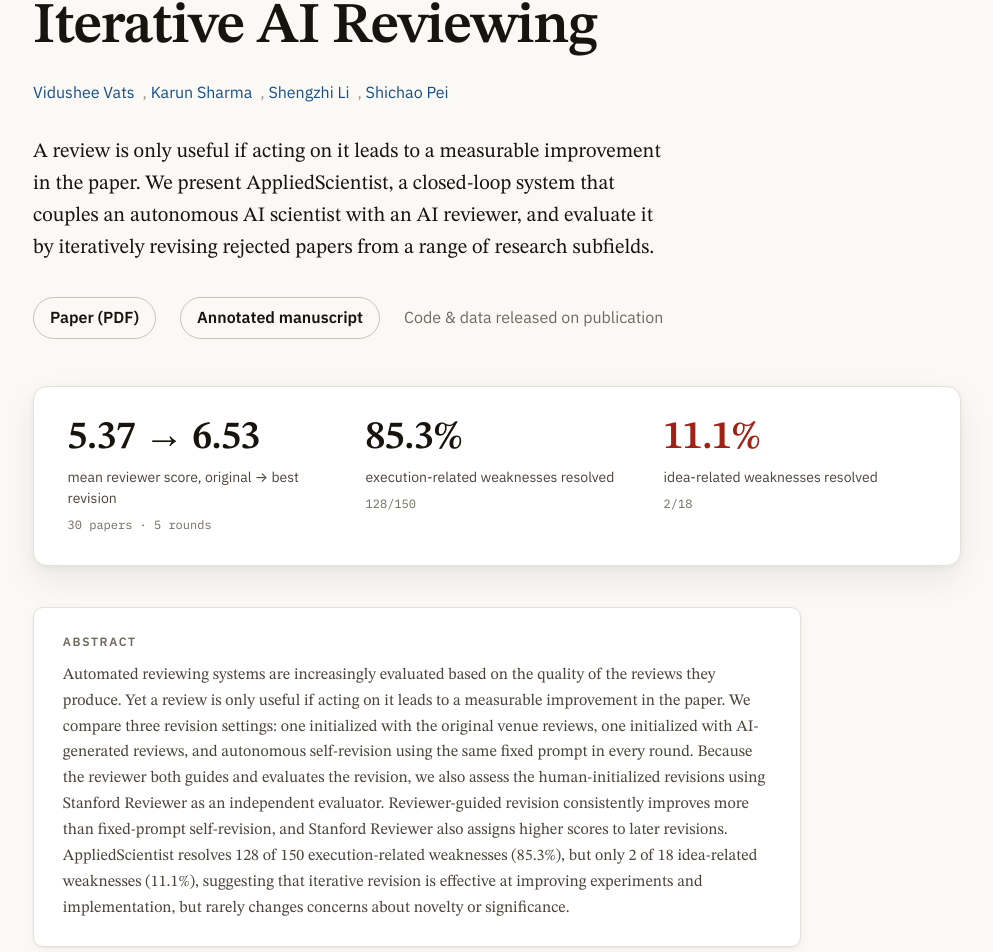
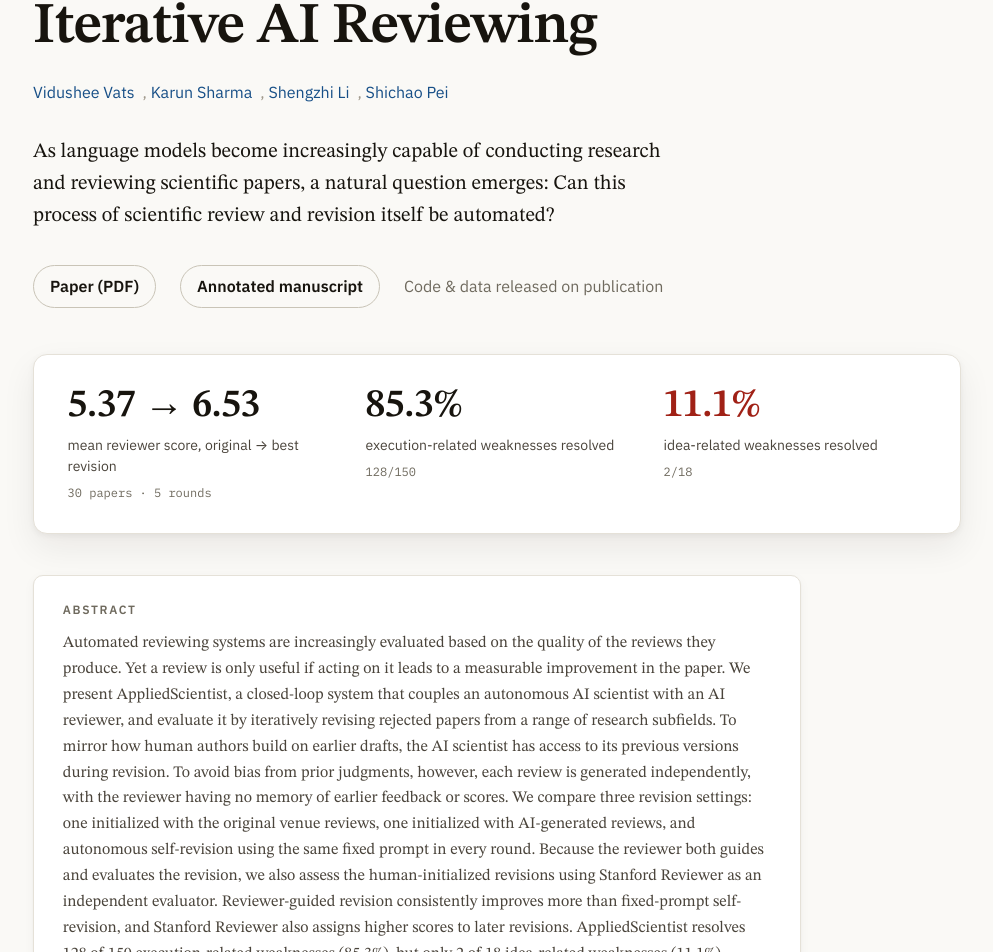
Before and after one commit to TheAppliedScientist/theappliedscientist.github.io, a Next.js app: page / in a window 1280 px wide. Shown: the part 317-1269 px from the top of the page, without its empty margins (95-1088 px from the left). Built offline with nearby package versions, Linux system fonts and the light colour scheme.

Commit message:
Source remaining copy from the paper or match its style

```diff
--- a/app/components/ExampleReview.tsx
+++ b/app/components/ExampleReview.tsx
@@ -7,9 +7,9 @@ export default function ExampleReview() {
   return (
     <div className="example-review">
       <p className="review-note">
-        The following content is an example review produced by our AI
-        Reviewer and AppliedScientist for the paper below. Each critique is
-        linked to the passage it refers to in the annotated manuscript.
+        The following content is an example review and annotated manuscript
+        produced by our AI Reviewer and AppliedScientist for the paper
+        mentioned below. Each critique is linked to the passage it refers to.
       </p>
 
       <p className="detail-kicker">
--- a/app/components/Hero.tsx
+++ b/app/components/Hero.tsx
@@ -23,11 +23,9 @@ export default function Hero() {
       </p>
 
       <p className="hero-lead">
-        A review is only useful if acting on it leads to a measurable
-        improvement in the paper. We present AppliedScientist, a closed-loop
-        system that couples an autonomous AI scientist with an AI reviewer,
-        and evaluate it by iteratively revising rejected papers from a range
-        of research subfields.
+        As language models become increasingly capable of conducting research
+        and reviewing scientific papers, a natural question emerges: Can this
+        process of scientific review and revision itself be automated?
       </p>
 
       <div className="hero-links">
@@ -64,19 +62,26 @@ export default function Hero() {
           Automated reviewing systems are increasingly evaluated based on the
           quality of the reviews they produce. Yet a review is only useful if
           acting on it leads to a measurable improvement in the paper. We
-          compare three revision settings: one initialized with the original
-          venue reviews, one initialized with AI-generated reviews, and
-          autonomous self-revision using the same fixed prompt in every
-          round. Because the reviewer both guides and evaluates the revision,
-          we also assess the human-initialized revisions using Stanford
-          Reviewer as an independent evaluator. Reviewer-guided revision
-          consistently improves more than fixed-prompt self-revision, and
-          Stanford Reviewer also assigns higher scores to later revisions.
-          AppliedScientist resolves 128 of 150 execution-related weaknesses
-          (85.3%), but only 2 of 18 idea-related weaknesses (11.1%),
-          suggesting that iterative revision is effective at improving
-          experiments and implementation, but rarely changes concerns about
-          novelty or significance.
+          present AppliedScientist, a closed-loop system that couples an
+          autonomous AI scientist with an AI reviewer, and evaluate it by
+          iteratively revising rejected papers from a range of research
+          subfields. To mirror how human authors build on earlier drafts, the
+          AI scientist has access to its previous versions during revision.
+          To avoid bias from prior judgments, however, each review is
+          generated independently, with the reviewer having no memory of
+          earlier feedback or scores. We compare three revision settings: one
+          initialized with the original venue reviews, one initialized with
+          AI-generated reviews, and autonomous self-revision using the same
+          fixed prompt in every round. Because the reviewer both guides and
+          evaluates the revision, we also assess the human-initialized
+          revisions using Stanford Reviewer as an independent evaluator.
+          Reviewer-guided revision consistently improves more than
+          fixed-prompt self-revision, and Stanford Reviewer also assigns
+          higher scores to later revisions. AppliedScientist resolves 128 of
+          150 execution-related weaknesses (85.3%), but only 2 of 18
+          idea-related weaknesses (11.1%), suggesting that iterative revision
+          is effective at improving experiments and implementation, but
+          rarely changes concerns about novelty or significance.
         </p>
       </div>
     </div>
--- a/app/page.tsx
+++ b/app/page.tsx
@@ -98,8 +98,7 @@ export default function Home() {
           <div className="condition">
             <p className="condition-name">AI-initialized</p>
             <p>
-              The AI Reviewer also supplies the first-round feedback, in place
-              of the venue reviews.
+              The AI Reviewer also supplies the first-round feedback.
             </p>
           </div>
           <div className="condition">
@@ -160,9 +159,9 @@ export default function Home() {
           </p>
         </div>
 
-        <Detail summary="Benchmarks against baselines, and the ablations behind them" count="Tables 1–2">
+        <Detail summary="Comparison with existing automated reviewers" count="Tables 1–2">
           <p className="detail-kicker">
-            Pairwise preference evaluation on 650 ICLR papers
+            Pairwise preference evaluation against existing automated reviewers
           </p>
           <BaselineTable />
           <p className="detail-note">
@@ -172,7 +171,7 @@ export default function Home() {
           </p>
 
           <p className="detail-kicker">
-            AgenticJudge for review evaluation
+            AgenticJudge for Review Evaluation
           </p>
           <AgenticJudgeTable />
           <p className="detail-note">
@@ -183,7 +182,7 @@ export default function Home() {
             because they saturate across frontier models.
           </p>
 
-          <p className="detail-kicker">Human alignment with the judge</p>
+          <p className="detail-kicker">Human Alignment with Judge</p>
           <p className="detail-note">
             We randomly sample a set of 100 papers from the eval set, and four
             human experts are asked to annotate across our three main
@@ -193,7 +192,7 @@ export default function Home() {
             0.81.
           </p>
 
-          <p className="detail-kicker">Structured vs. autonomous review</p>
+          <p className="detail-kicker">Autonomous vs Structured Reviewer</p>
           <p className="detail-note">
             We compare our structured AI Reviewer with an autonomous variant
             that has access to the same tools but is free to decide its own
@@ -204,7 +203,7 @@ export default function Home() {
             outperforms the autonomous variant.
           </p>
 
-          <p className="detail-kicker">Input representation: LaTeX vs. PDF</p>
+          <p className="detail-kicker">Input Representation: LaTeX vs PDF</p>
           <p className="detail-note">
             To ensure the reviewing agent accurately interprets tables and
             mathematical notation, our reviewer performs OCR on the PDF rather
@@ -317,25 +316,25 @@ export default function Home() {
           </p>
         </div>
 
-        <Detail summary="Score thresholds, per-domain results, and cost" count="Figs. 3–7">
+        <Detail summary="Score thresholds, per-domain results, and computation cost" count="Figs. 3–7">
           <div className="slope-pair">
             <Figure n="Figure 4a" caption="Number of papers scoring at or above each threshold, before revision (V0) and at each paper's best revision (Vmax), out of 30 papers — our reviewer.">
               <ThresholdSlope rows={thresholds.ours} n={thresholds.n} />
             </Figure>
-            <Figure n="Figure 4b" caption="The same thresholds under Stanford Reviewer, out of 30 papers.">
+            <Figure n="Figure 4b" caption="Number of papers scoring at or above each threshold, before revision (V0) and at each paper's best revision (Vmax), out of 30 papers — Stanford Reviewer.">
               <ThresholdSlope rows={thresholds.stanford} n={thresholds.n}
                 color="var(--s-stanford)" />
             </Figure>
           </div>
 
-          <p className="detail-kicker">Per-domain results</p>
+          <p className="detail-kicker">Per-Domain Results</p>
           <DomainGrid />
           <p className="detail-note">
             The upward pattern appears in every represented domain rather than
             being confined to one research area.
           </p>
 
-          <p className="detail-kicker">Computation cost</p>
+          <p className="detail-kicker">Computation Cost</p>
           <p className="detail-note">
             Each revision run for a paper takes approximately 9 hours on a
             single RTX Pro 6000 (96 GB GPU) and includes five rounds of
@@ -413,8 +412,8 @@ export default function Home() {
           rather than continuing the revision loop.
         </p>
 
-        <Detail summary="Verifying the novelty objections" count="1 check">
-          <p className="detail-kicker">Are the objections grounded?</p>
+        <Detail summary="Verifying Novelty Objections" count="1 check">
+          <p className="detail-kicker">Prior work cited by the novelty objections</p>
           <p className="detail-note">
             The low idea-resolution rate raises the possibility that some
             novelty-related objections arise from unsupported or hallucinated
@@ -462,7 +461,7 @@ export default function Home() {
         </Figure>
 
         <h3 className="subhead" style={{ marginTop: "3rem" }}>
-          Example review and annotated manuscript
+          Example Review and Annotated Manuscript
         </h3>
         <ExampleReview />
       </Section>
```
